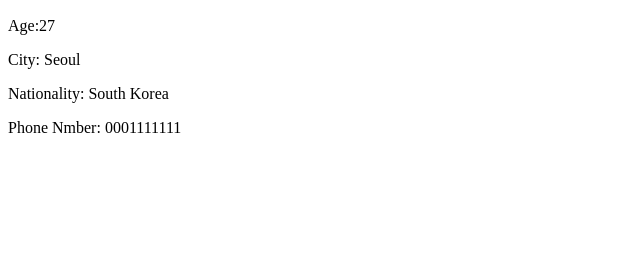
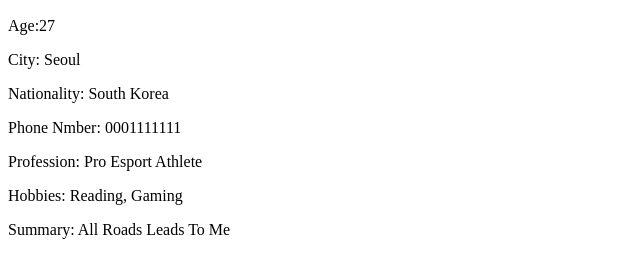
Before and after one commit to SirenEnd/Sofea_github, a plain HTML site: page index.html in a window 1280 px wide. Shown: the part 434-712 px from the top of the page, without its empty margins (0-640 px from the left). Drawn offline with Linux system fonts and the light colour scheme.

Commit message:
profession,hobbies and summary

```diff
--- a/index.html
+++ b/index.html
@@ -14,7 +14,11 @@
 <p clas="age">Age:27</p>
 <p class="city">City: Seoul</p>
 <p class="city">Nationality: South Korea</p>
-<p class="phone_number:">Phone Nmber: 0001111111</p></div>
+<p class="phone_number:">Phone Nmber: 0001111111</p>
+<p class="profession">Profession: Pro Esport Athlete</p>
+        <p class="hobbies">Hobbies: Reading, Gaming</p>
+        <p class="summary">Summary: All Roads Leads To Me</p>
+    </div>
 
 </body>
 </html>
```
